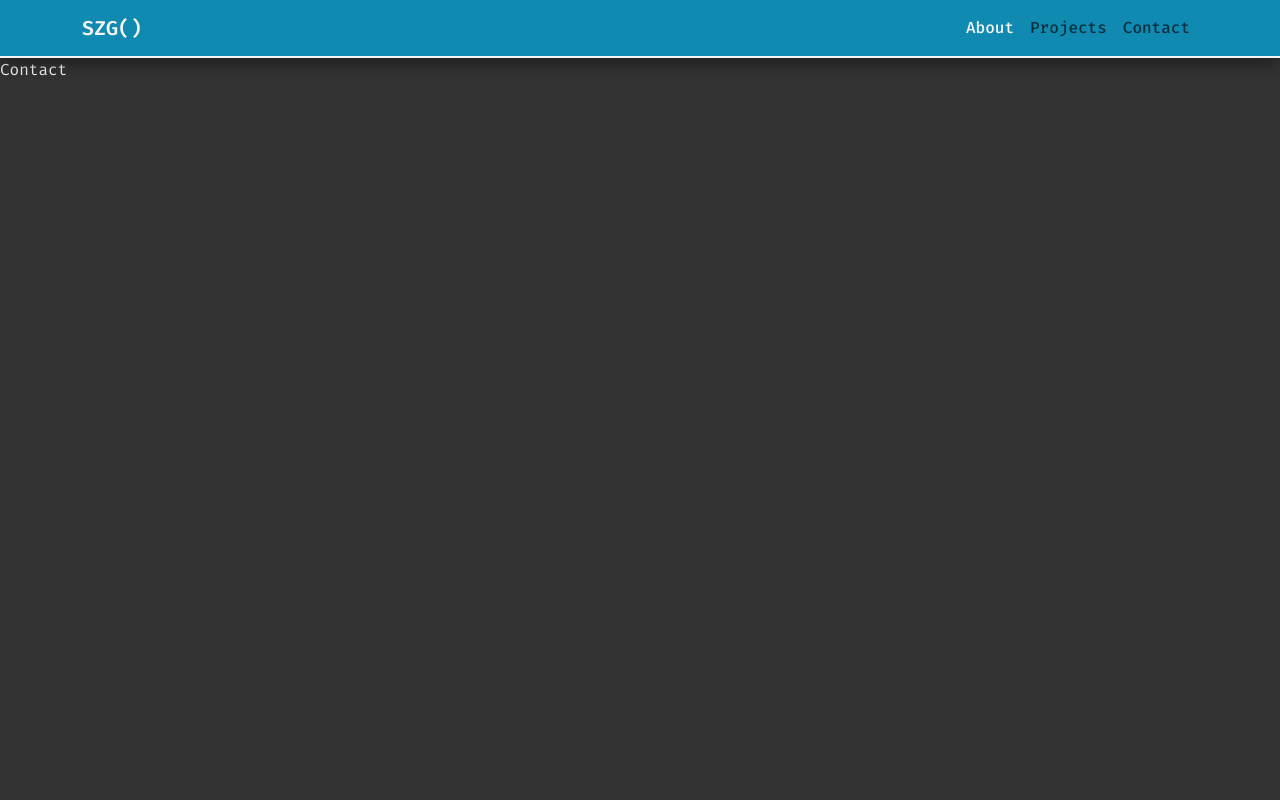
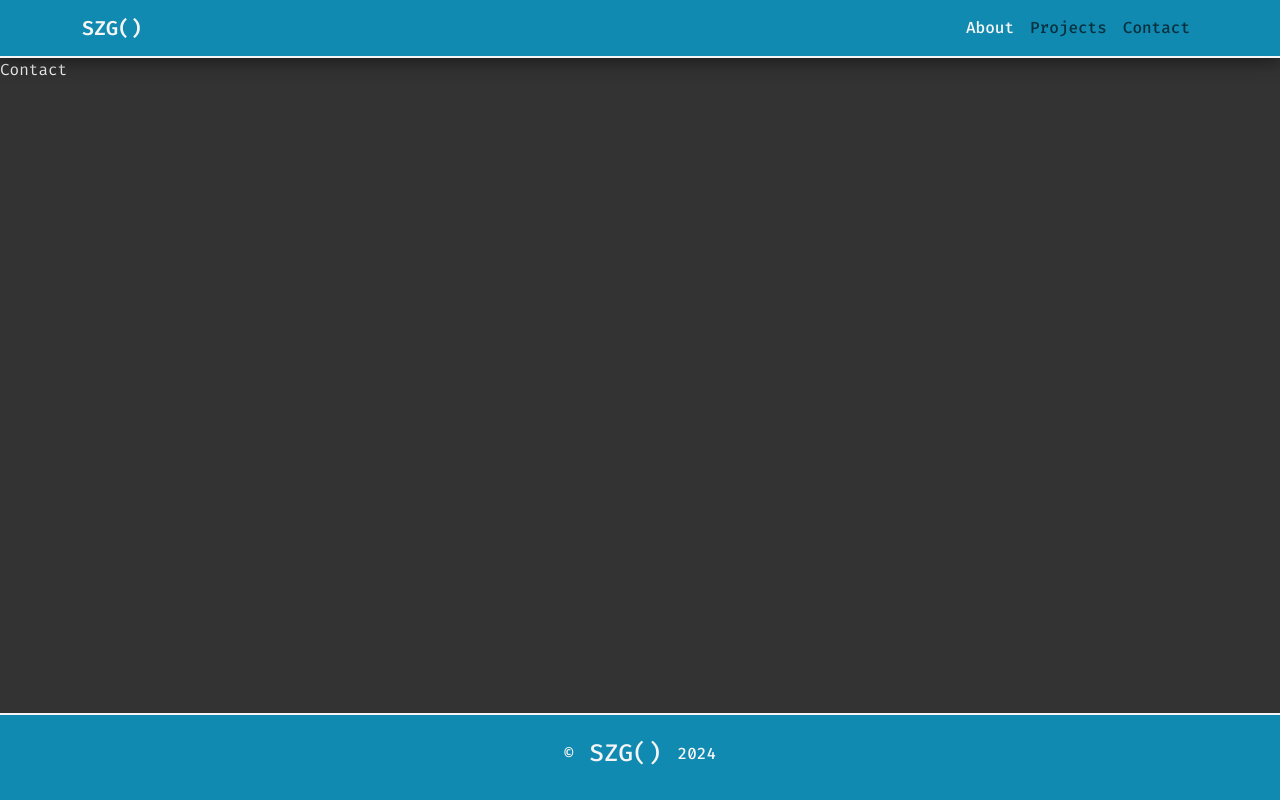
Before and after one commit to SebZG/React-Portfolio, a React (Vite) app: page /contact in a window 1280 px wide. Built offline with nearby package versions, Linux system fonts and the light colour scheme.

Commit message:
Added Footer component

```diff
--- a/src/App.jsx
+++ b/src/App.jsx
@@ -4,6 +4,7 @@ import Header from './components/Header';
 import About from './pages/About';
 import ProjectGallery from './pages/ProjectGallery';
 import Contact from './pages/Contact';
+import Footer from './components/Footer';
 
 const App = () => {
 
@@ -15,6 +16,7 @@ const App = () => {
 				<Route path="/projects" element={<ProjectGallery />} />
 				<Route path="/contact" element={<Contact />} />
 			</Routes>
+			<Footer />
 		</Router>
 	)
 }
--- /dev/null
+++ b/src/components/Footer/Footer.css
@@ -0,0 +1,4 @@
+#footer {
+   border-top: 2px solid var(--WHITE);
+   margin-top: auto;
+}
--- /dev/null
+++ b/src/components/Footer/Footer.jsx
@@ -0,0 +1,23 @@
+import './Footer.css';
+
+const Footer = () => {
+
+   const year = new Date().getFullYear();
+
+   return (
+      <footer id="footer" className=" py-4 ">
+         <div className="container">
+            <div className="d-flex justify-content-center align-items-center">
+
+               <h6 className="pe-3">&copy;</h6>
+
+               <h4 id="logo__footer">SZG()</h4>
+
+               <h6 className="year ps-3">{year}</h6>
+
+            </div>
+         </div>
+      </footer>
+   )
+}
+export default Footer;
--- /dev/null
+++ b/src/components/Footer/index.jsx
@@ -0,0 +1,3 @@
+import Footer from "./Footer";
+
+export default Footer;
--- a/src/global.css
+++ b/src/global.css
@@ -24,6 +24,17 @@
 }
 
 /*! GENERAL  */
+
+html,
+body,
+#root {
+   height: 100%;
+}
+
+#root {
+   display: flex;
+   flex-direction: column;
+}
 
 ::selection {
    background-color: var(--YELLOW);
```
Lines whose indentation alone changed are shown as unchanged.
